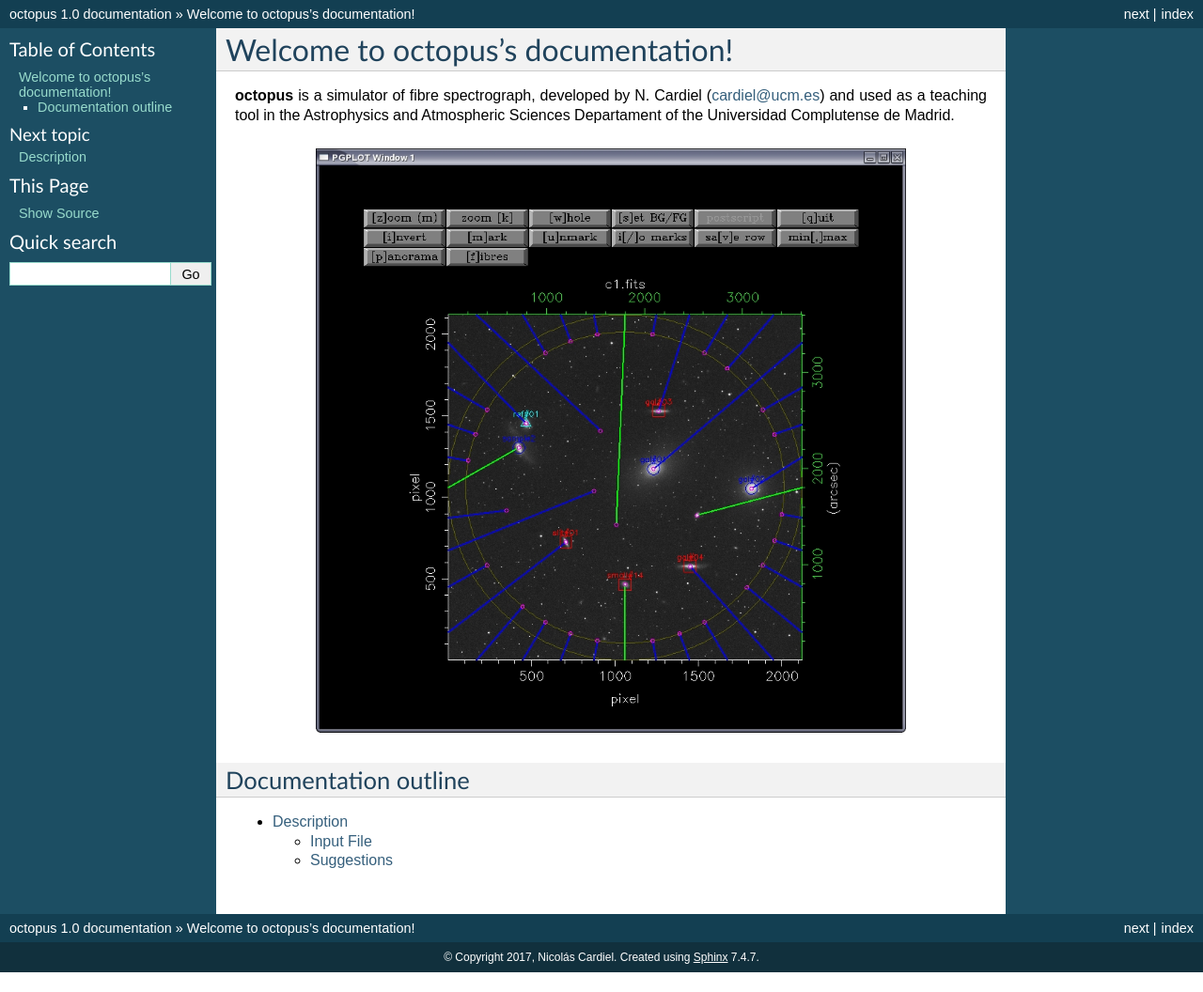
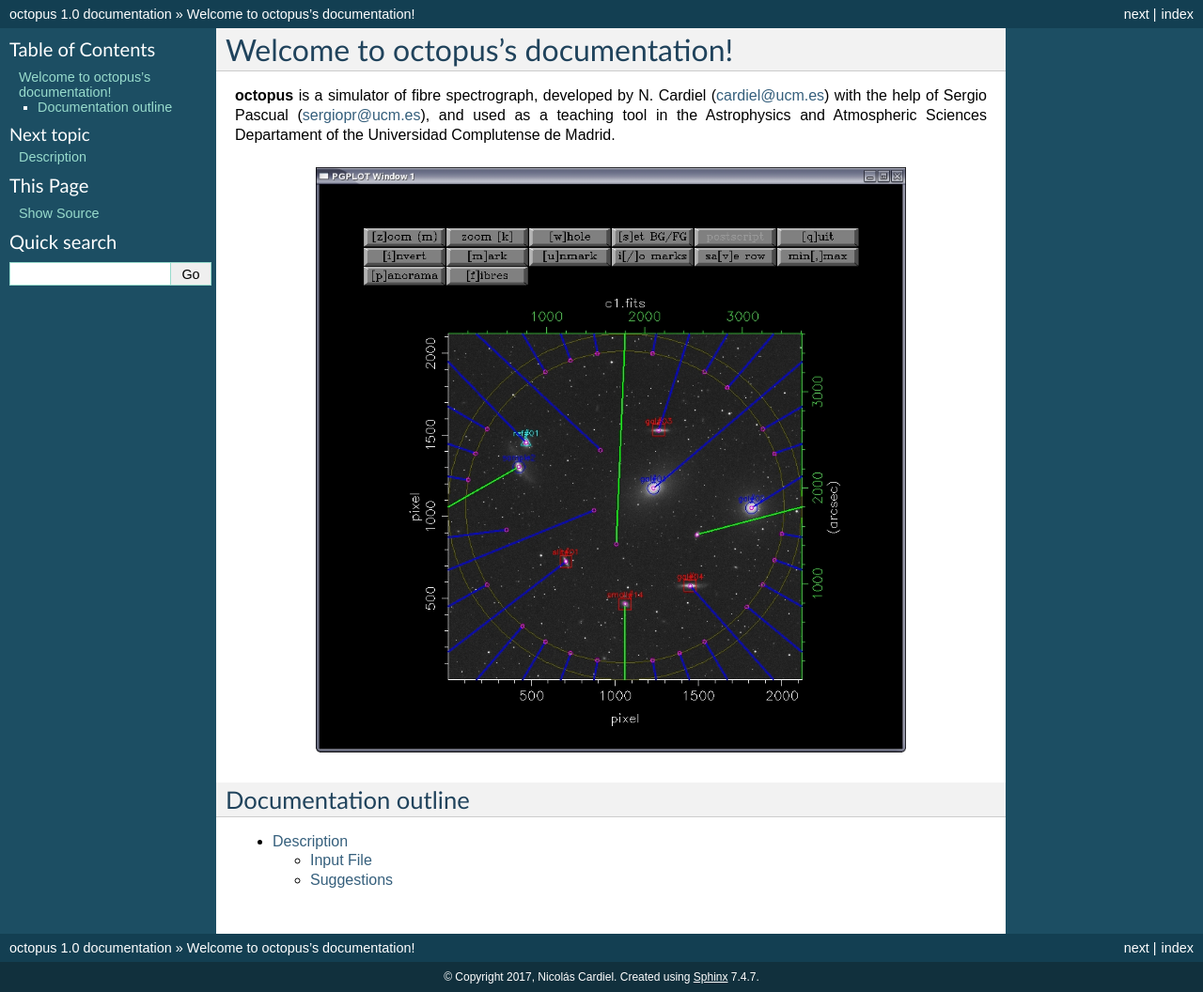
Before and after one commit to nicocardiel/octopus, a Sphinx documentation site: the page built from docs/index.rst, in a window 1280 px wide. Shown: the whole page at 94% size. Built offline with Sphinx 7.4.7, drawn with Linux system fonts in a browser that asks for light colours; formulas are drawn with MathJax 3; before the commit the page ends 1035 px from its top, so only the background shows below that.

Commit message:
Update documentation

```diff
--- a/docs/index.rst
+++ b/docs/index.rst
@@ -7,7 +7,7 @@ Welcome to octopus's documentation!
 ===================================
 
 **octopus** is a simulator of fibre spectrograph, developed by N. Cardiel
-(cardiel@ucm.es) and used as a teaching tool in the Astrophysics and
+(cardiel@ucm.es) with the help of Sergio Pascual (sergiopr@ucm.es), and used as a teaching tool in the Astrophysics and
 Atmospheric Sciences Departament of the Universidad Complutense de Madrid.
 
 .. figure:: images/octopus_screenshot2.jpg
```
Also changed, not shown: 1 other file.
